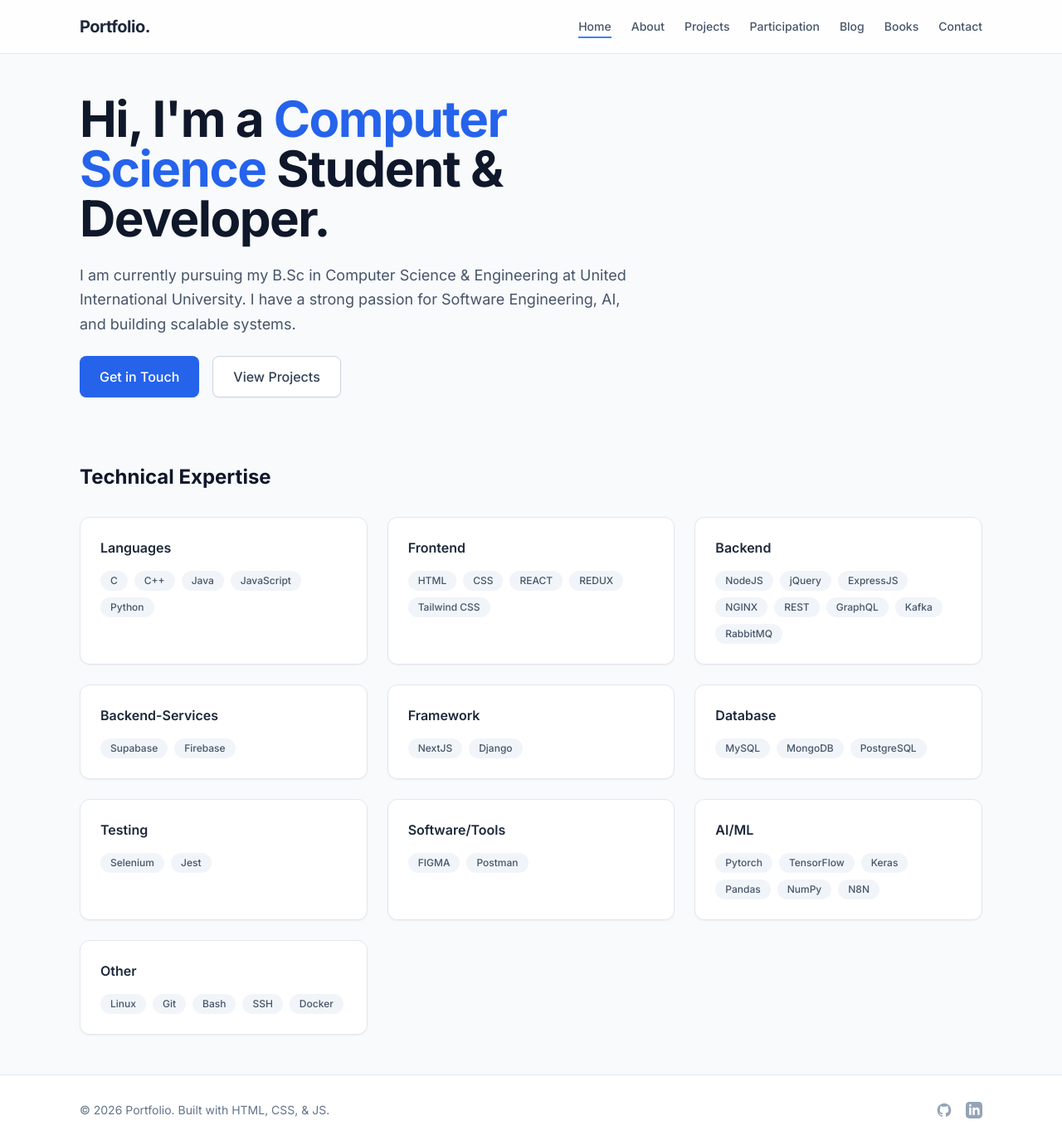
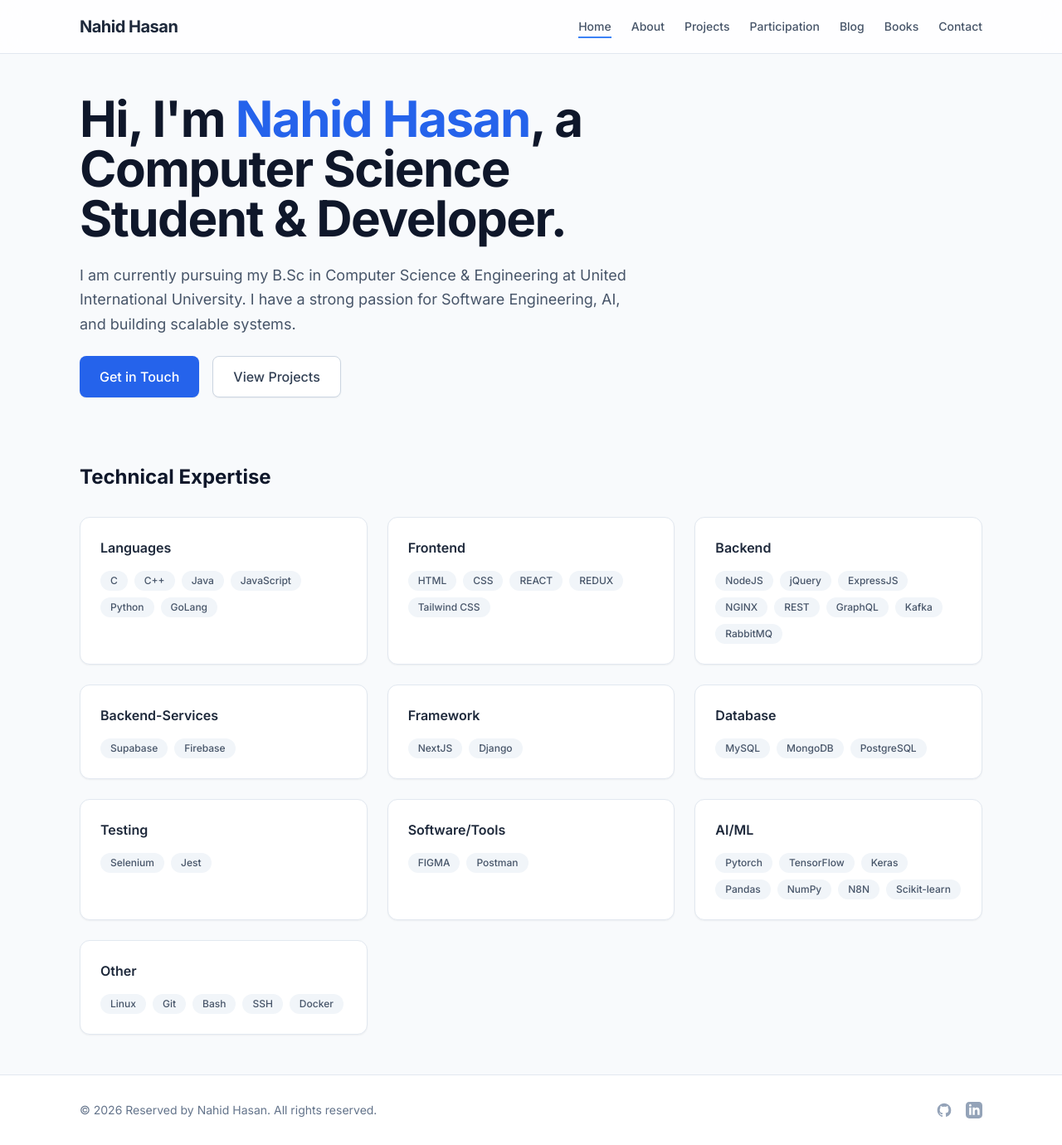
Before and after one commit to Nahid8072/my-portfolio, a plain HTML site: page index.html in a window 1280 px wide. Shown: the whole page at 83% size. Drawn offline with nearby package versions, Linux system fonts and the light colour scheme.

Commit message:
update portfolio details and enhance project showcase

```diff
--- a/index.html
+++ b/index.html
@@ -62,7 +62,7 @@
         <div class="max-w-6xl mx-auto px-4 sm:px-6 lg:px-8">
             <div class="flex items-center justify-between h-16">
                 <div class="flex-shrink-0 font-bold text-xl tracking-tight text-slate-800 cursor-pointer" onclick="navigate('home')">
-                    Portfolio.
+                    Nahid Hasan
                 </div>
                 <nav class="flex space-x-6 overflow-x-auto no-scrollbar py-2 text-sm font-medium text-slate-600">
                     <a href="#" data-target="home" class="nav-link active whitespace-nowrap hover:text-slate-900 transition-colors">Home</a>
@@ -85,7 +85,7 @@
             <div class="text-center md:text-left md:flex md:items-center md:justify-between gap-12">
                 <div class="md:w-2/3 space-y-6">
                     <h1 class="text-4xl md:text-6xl font-bold tracking-tight text-slate-900 leading-tight">
-                        Hi, I'm a <span class="text-blue-600">Computer Science</span> Student & Developer.
+                        Hi, I'm <span class="text-blue-600">Nahid Hasan</span>, a Computer Science Student & Developer.
                     </h1>
                     <p class="text-lg text-slate-600 leading-relaxed max-w-2xl">
                         I am currently pursuing my B.Sc in Computer Science & Engineering at United International University. I have a strong passion for Software Engineering, AI, and building scalable systems.
@@ -115,7 +115,7 @@
             <div class="max-w-3xl">
                 <h2 class="text-3xl font-bold text-slate-900 mb-6">About Me</h2>
                 <p class="text-lg text-slate-600 leading-relaxed mb-8">
-                    I am a dedicated and enthusiastic Computer Science & Engineering student, continuously learning and exploring the vast world of software development. My goal is to craft efficient, scalable, and visually appealing applications while solving complex problems.
+                    I am <span class="font-bold">Nahid Hasan</span>, a dedicated and enthusiastic Computer Science & Engineering student, continuously learning and exploring the vast world of software development. My goal is to craft efficient, scalable, and visually appealing applications while solving complex problems.
                 </p>
 
                 <h3 class="text-2xl font-semibold text-slate-800 mb-6 mt-12">Education Timeline</h3>
@@ -124,7 +124,7 @@
                         <div class="absolute w-4 h-4 bg-blue-500 rounded-full -left-[31px] top-1 border-4 border-white shadow-sm"></div>
                         <h4 class="text-lg font-bold text-slate-900">B.Sc. in Computer Science & Engineering</h4>
                         <p class="text-slate-500 font-medium">United International University</p>
-                        <p class="text-sm text-slate-400 mt-1">Expected Graduation: 2027</p>
+                        <p class="text-sm text-slate-400 mt-1">Expected Graduation: 2028</p>
                     </div>
                     <div class="relative">
                         <div class="absolute w-4 h-4 bg-slate-300 rounded-full -left-[31px] top-1 border-4 border-white"></div>
@@ -148,6 +148,7 @@
                     <span class="px-4 py-2 bg-indigo-50 text-indigo-700 rounded-lg font-medium border border-indigo-100">System Designer</span>
                     <span class="px-4 py-2 bg-indigo-50 text-indigo-700 rounded-lg font-medium border border-indigo-100">AI Engineer</span>
                     <span class="px-4 py-2 bg-indigo-50 text-indigo-700 rounded-lg font-medium border border-indigo-100">CI/CD & DevOPS</span>
+                    <span class="px-4 py-2 bg-indigo-50 text-indigo-700 rounded-lg font-medium border border-indigo-100">Game Developer</span>
                 </div>
             </div>
         </section>
@@ -227,13 +228,13 @@
     <footer class="bg-white border-t border-slate-200 mt-auto">
         <div class="max-w-6xl mx-auto px-4 sm:px-6 lg:px-8 py-8 flex flex-col md:flex-row justify-between items-center gap-4">
             <div class="text-slate-500 text-sm">
-                &copy; 2026 Portfolio. Built with HTML, CSS, & JS.
+                &copy; 2026 Reserved by Nahid Hasan. All rights reserved.
             </div>
             <div class="flex gap-4">
-                <a href="#" class="text-slate-400 hover:text-slate-600 transition-colors">
+                <a href="https://github.com/Nahid8072" class="text-slate-400 hover:text-slate-600 transition-colors">
                     <svg class="w-5 h-5" fill="currentColor" viewBox="0 0 24 24"><path fill-rule="evenodd" d="M12 2C6.477 2 2 6.484 2 12.017c0 4.425 2.865 8.18 6.839 9.504.5.092.682-.217.682-.483 0-.237-.008-.868-.013-1.703-2.782.605-3.369-1.343-3.369-1.343-.454-1.158-1.11-1.466-1.11-1.466-.908-.62.069-.608.069-.608 1.003.07 1.531 1.032 1.531 1.032.892 1.53 2.341 1.088 2.91.832.092-.647.35-1.088.636-1.338-2.22-.253-4.555-1.113-4.555-4.951 0-1.093.39-1.988 1.029-2.688-.103-.253-.446-1.272.098-2.65 0 0 .84-.27 2.75 1.026A9.564 9.564 0 0112 6.844c.85.004 1.705.115 2.504.337 1.909-1.296 2.747-1.027 2.747-1.027.546 1.379.202 2.398.1 2.651.64.7 1.028 1.595 1.028 2.688 0 3.848-2.339 4.695-4.566 4.943.359.309.678.92.678 1.855 0 1.338-.012 2.419-.012 2.747 0 .268.18.58.688.482A10.019 10.019 0 0022 12.017C22 6.484 17.522 2 12 2z" clip-rule="evenodd"/></svg>
                 </a>
-                <a href="#" class="text-slate-400 hover:text-slate-600 transition-colors">
+                <a href="https://www.linkedin.com/in/nahid8072/" class="text-slate-400 hover:text-slate-600 transition-colors">
                     <svg class="w-5 h-5" fill="currentColor" viewBox="0 0 24 24"><path fill-rule="evenodd" d="M19 0h-14c-2.761 0-5 2.239-5 5v14c0 2.761 2.239 5 5 5h14c2.762 0 5-2.239 5-5v-14c0-2.761-2.238-5-5-5zm-11 19h-3v-11h3v11zm-1.5-12.268c-.966 0-1.75-.79-1.75-1.764s.784-1.764 1.75-1.764 1.75.79 1.75 1.764-.783 1.764-1.75 1.764zm13.5 12.268h-3v-5.604c0-3.368-4-3.113-4 0v5.604h-3v-11h3v1.765c1.396-2.586 7-2.777 7 2.476v6.759z" clip-rule="evenodd"/></svg>
                 </a>
             </div>
@@ -243,7 +244,7 @@
     <script>
         // Data Structures
         const techStacks = [
-            { category: "Languages", skills: ["C", "C++", "Java", "JavaScript", "Python"] },
+            { category: "Languages", skills: ["C", "C++", "Java", "JavaScript", "Python", "GoLang"] },
             { category: "Frontend", skills: ["HTML", "CSS", "REACT", "REDUX", "Tailwind CSS"] },
             { category: "Backend", skills: ["NodeJS", "jQuery", "ExpressJS", "NGINX", "REST", "GraphQL", "Kafka", "RabbitMQ"] },
             { category: "Backend-Services", skills: ["Supabase", "Firebase"] },
@@ -251,22 +252,22 @@
             { category: "Database", skills: ["MySQL", "MongoDB", "PostgreSQL"] },
             { category: "Testing", skills: ["Selenium", "Jest"] },
             { category: "Software/Tools", skills: ["FIGMA", "Postman"] },
-            { category: "AI/ML", skills: ["Pytorch", "TensorFlow", "Keras", "Pandas", "NumPy", "N8N"] },
+            { category: "AI/ML", skills: ["Pytorch", "TensorFlow", "Keras", "Pandas", "NumPy", "N8N", "Scikit-learn"] },
             { category: "Other", skills: ["Linux", "Git", "Bash", "SSH", "Docker"] }
         ];
 
         const mockProjects = [
-            { title: "E-Commerce Microservices", desc: "A robust backend system built with Node.js, Express, Kafka, and PostgreSQL to handle distributed e-commerce transactions.", tech: ["NodeJS", "Kafka", "PostgreSQL", "Docker"] },
-            { title: "AI Image Classifier", desc: "Convolutional Neural Network built with PyTorch to classify medical images with 95% accuracy.", tech: ["Python", "PyTorch", "NumPy", "Pandas"] },
-            { title: "Portfolio Dashboard", desc: "A React and Tailwind CSS based admin panel to manage personal portfolio content using a Supabase backend.", tech: ["React", "Tailwind CSS", "Supabase", "NextJS"] },
-            { title: "Real-time Chat App", desc: "Websocket-based chat application using React, ExpressJS, and MongoDB with instant message delivery.", tech: ["React", "ExpressJS", "MongoDB", "WebSockets"] }
+            { title: "Selene", desc: "Open source version control system for enterprises to handle massive agentic workloads", tech: ["GoLang", "PostgreSQL", "Redis", "Docker"] },
+            { title: "PawSphere", desc: "Pet-care social ecosystem app", tech: ["React", "PostGreSQL", "Supabase", "NextJS", "websockets"] },
+            { title: "open-VECTOR", desc: "Open source project evaluation, contribuion metrics with top down System View architechture support", tech: ["React", "Tailwind CSS", "Supabase", "NextJS"] },
+            { title: "MindNest", desc: "Study enhancer with focus on collaborative learning", tech: ["React", "ExpressJS", "MongoDB", "WebSockets"] }
         ];
 
         const mockParticipations = [
-            { title: "1st Place - National Hackathon 2024", type: "Award", desc: "Built an AI-driven disaster response coordination system." },
-            { title: "AWS Certified Cloud Practitioner", type: "Certification", desc: "Completed foundational cloud computing certification from AWS." },
-            { title: "Top 10 - ICPC Regional 2025", type: "Participation", desc: "Competed in the regional ACM-ICPC competitive programming contest." },
-            { title: "Meta Frontend Developer Certificate", type: "Certification", desc: "Professional certificate covering React, UI/UX, and Advanced JS." }
+            { title: "Blockchain Olympiad Bangladesh, 2025", type: "Award", desc: "Positioned 6th in the national competition & nominated for the Internationals", link: "https://github.com/Nahid8072/sovera" },
+            { title: "Bangladesh ICT & Innovation Awards", type: "Award", desc: "Built an AI-driven corporate level workflow system.", link: "https://github.com/Nahid8072/Themistocles-AI-Landing-Page "},
+            { title: "CSE Project Show", type: "Certification", desc: "Positioned 3rd in System Design & Analysis", link: "" },
+            { title: "UIHP 2024", type: "Certification", desc: "Built a pet care social ecosystem", link: "" }
         ];
 
         const mockBlogs = [
@@ -332,6 +333,9 @@
                             <span class="text-xs font-bold uppercase tracking-wider text-slate-400 mb-1 block">${item.type}</span>
                             <h3 class="font-bold text-slate-900 mb-2">${item.title}</h3>
                             <p class="text-sm text-slate-600">${item.desc}</p>
+                            <a href="${item.link}" class="text-sm text-slate-600 hover:text-slate-800 transition-colors" target="_blank" rel="noopener noreferrer">
+                                View Project
+                            </a>
                         </div>
                     </div>
                 `;
```
